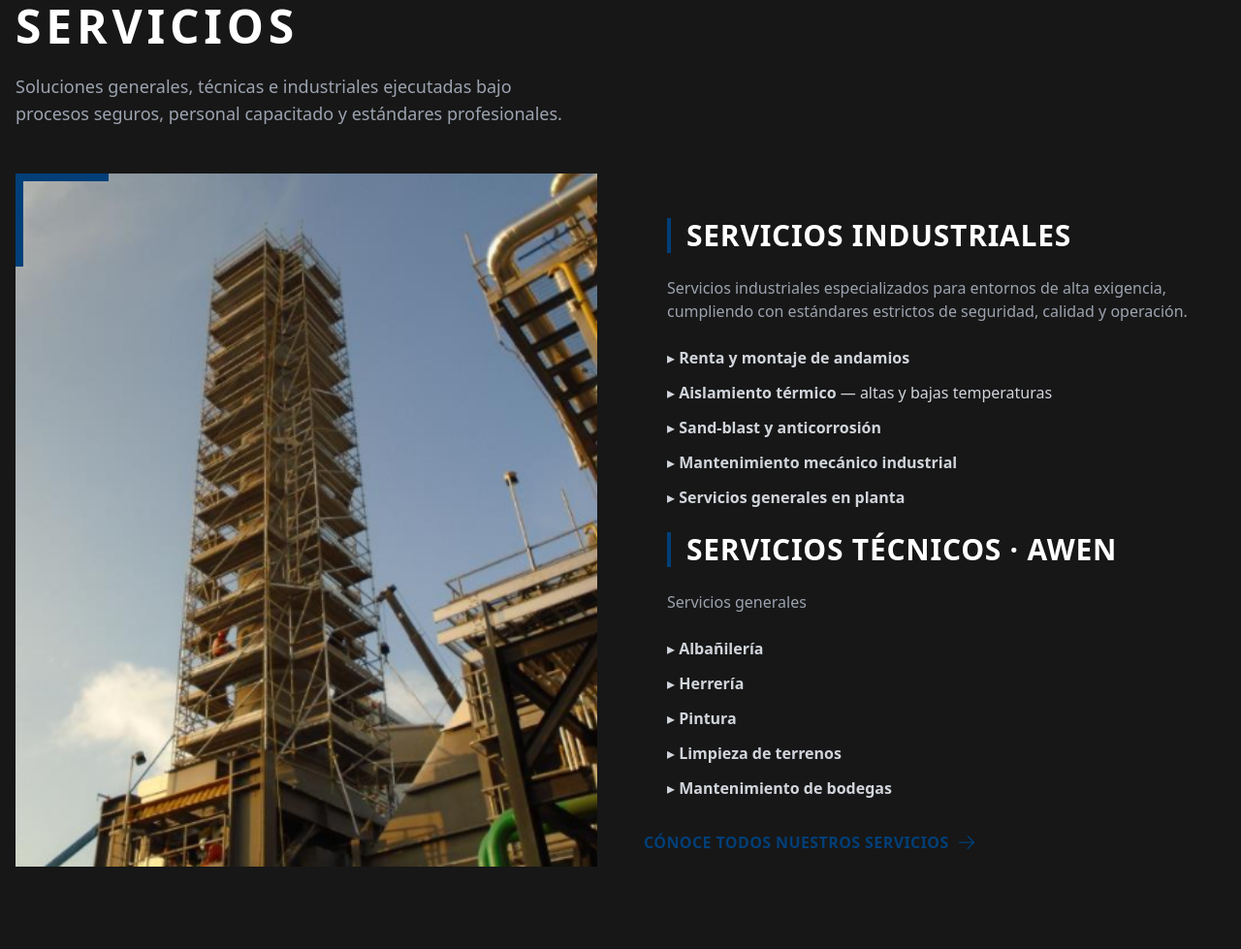
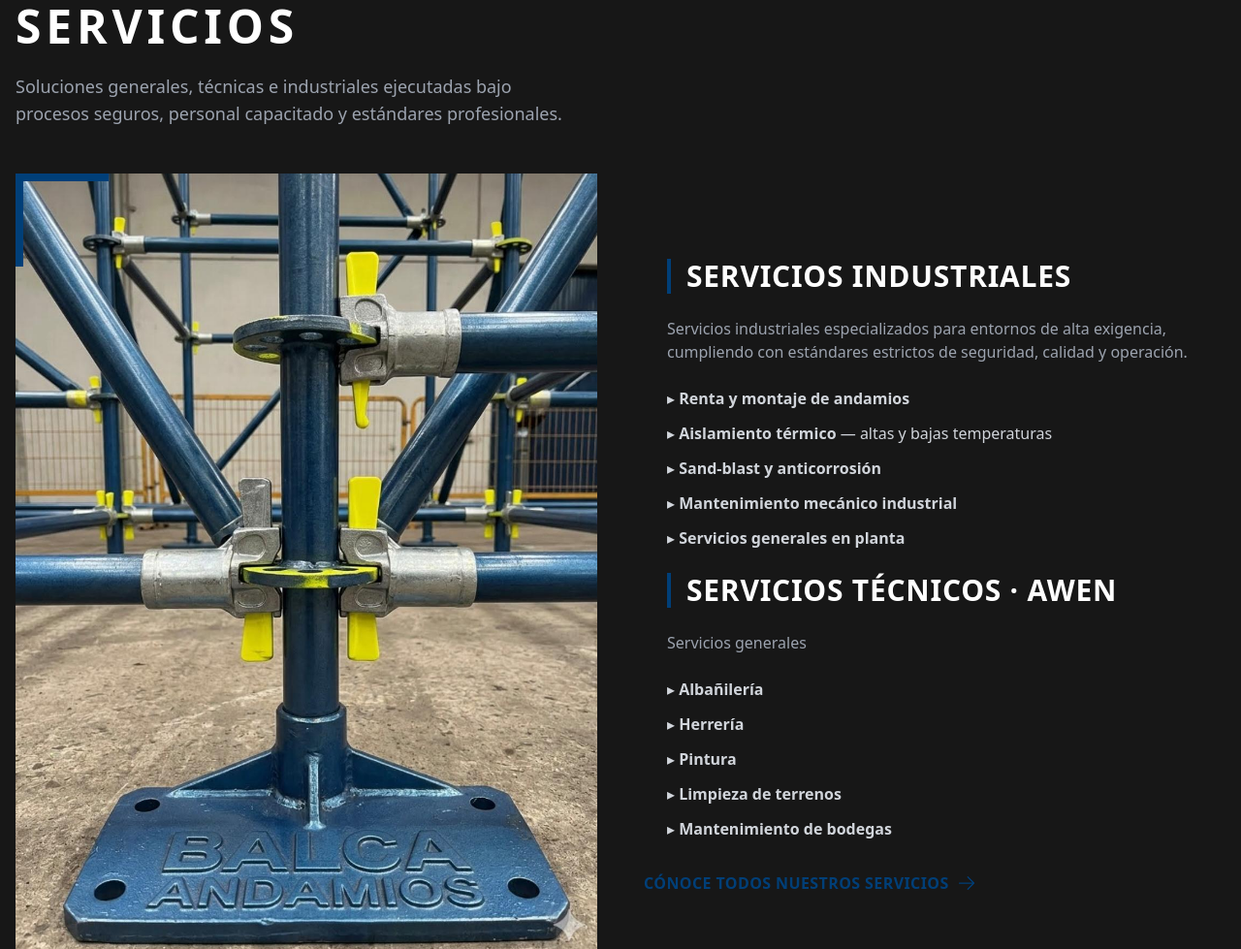
Before and after one commit to cristianUrbina/awen-web, a website: page index.html in a window 1280 px wide. Shown: the part 2741-3720 px from the top of the page at 97% size. Drawn offline with nearby package versions, Linux system fonts and the light colour scheme.

Commit message:
Add balca image to "Servicios Industriales"

```diff
--- a/index.html
+++ b/index.html
@@ -392,7 +392,7 @@
         <!-- IMAGEN -->
         <div class="relative">
           <img
-            src="./images/feature.png"
+            src="./images/BALCA_3.jpeg"
             alt="Servicios industriales"
             class="w-full object-cover"
           />
```
